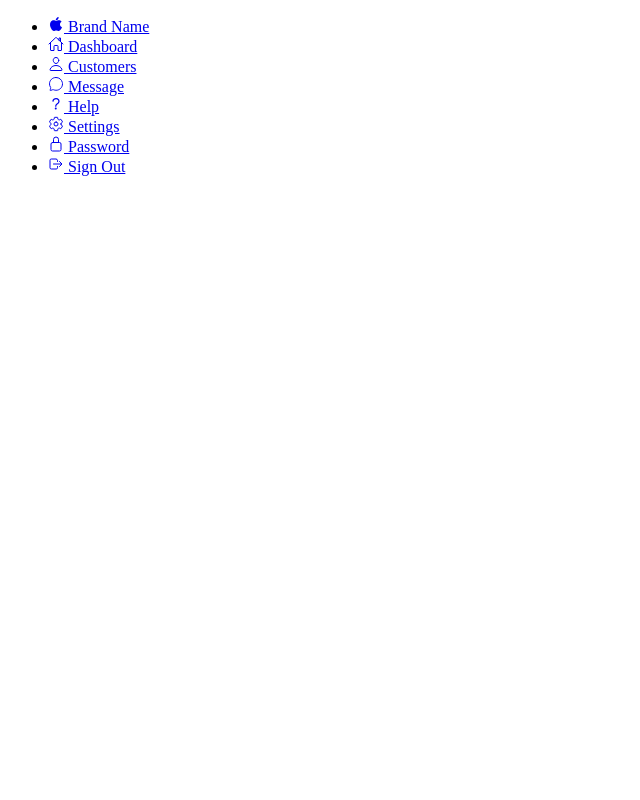
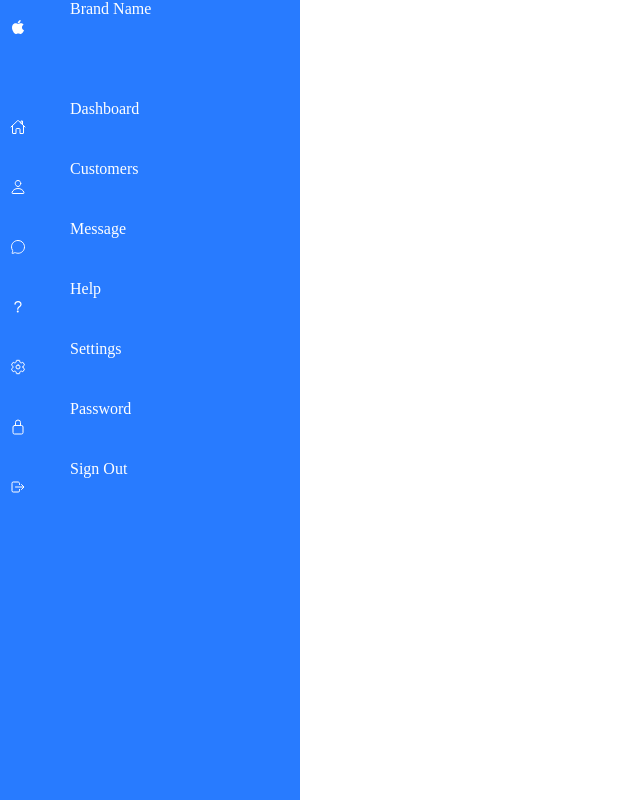
Before and after one commit to codingGosia/admin-dasboard, a plain HTML site: page index.html in a window 1280 px wide. Shown: the whole page, without its empty margins (0-640 px from the left). Drawn offline with nearby package versions, Linux system fonts and the light colour scheme.

Commit message:
add styles

```diff
--- a/index.html
+++ b/index.html
@@ -5,6 +5,7 @@
   <meta http-equiv="X-UA-Compatible" content="IE=edge">
   <meta name="viewport" content="width=device-width, initial-scale=1.0">
   <title>Responsive Admin Dashboard</title>
+  <link rel="stylesheet" type="text/css" href="style.css">
 </head>
 <body>
   <div class="container">
--- a/style.css
+++ b/style.css
@@ -24,5 +24,43 @@ body {
   width: 300px;
   height: 100%;
   background: var(--blue);
-  border-left: 10px solid #f00;
+  border-left: 10px solid var(--blue);
+  transition: 0.5s;
+  overflow: hidden;
 }
+.navigation ul {
+  position: absolute;
+  top: 0;
+  left: 0;
+  width: 100%;
+}
+.navigation ul li {
+  position: relative;
+  width: 200%;
+  list-style: none;
+}
+.navigation ul li:hover {
+  background: var(--white);
+}
+.navigation ul li:nth-child(1) {
+  margin-bottom: 40px;
+  pointer-events: none;
+}
+.navigation ul li a {
+  position: relative;
+  display: block;
+  width: 100%;
+  display: flex;
+  text-decoration: none;
+  color: var(--white);
+}
+.navigation ul li:hover a {
+  color: var(--blue);
+}
+.navigation ul li a .icon {
+  position: relative;
+  display: block;
+  min-width: 60px;
+  height: 60px;
+  line-height: 60px;
+}
```
